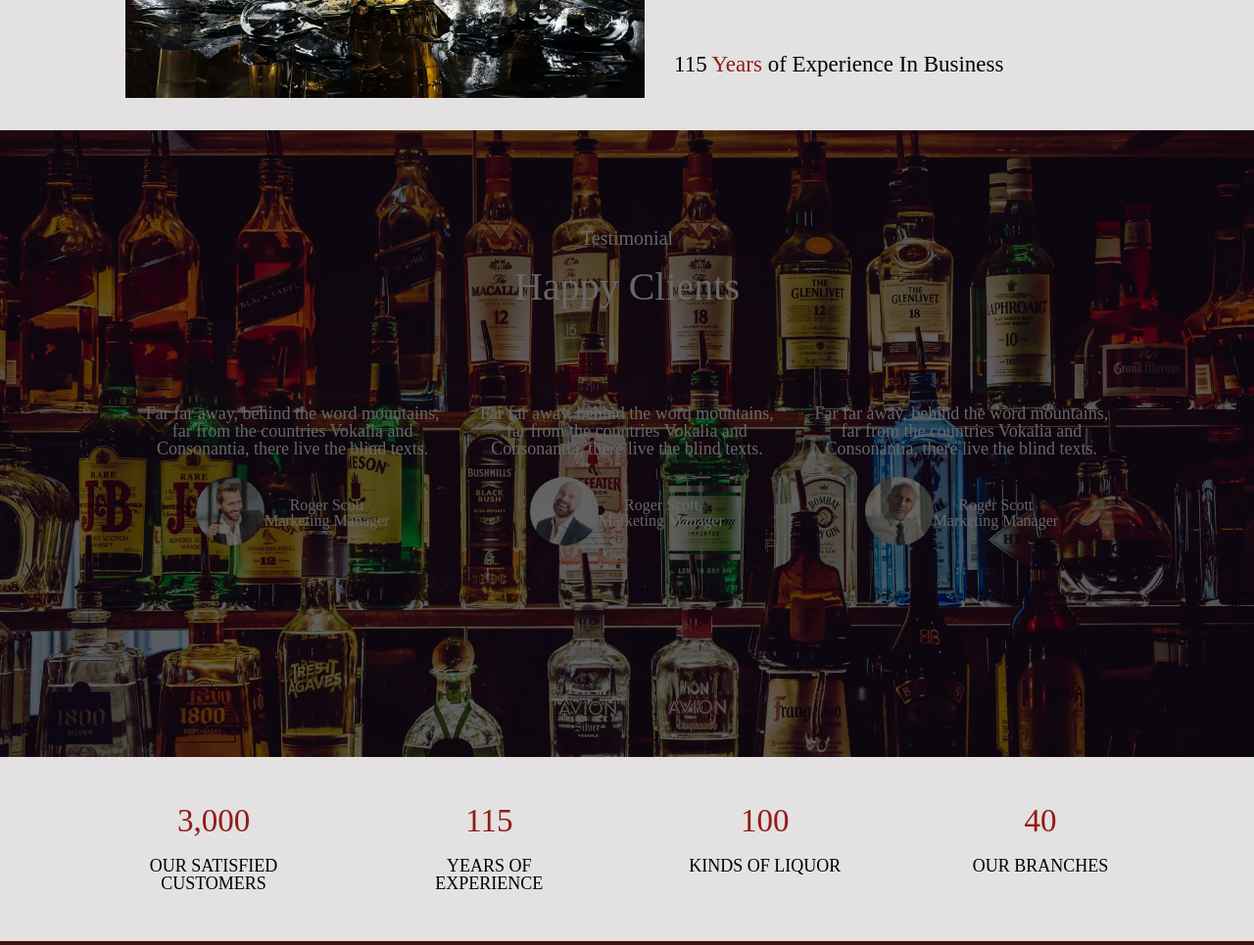
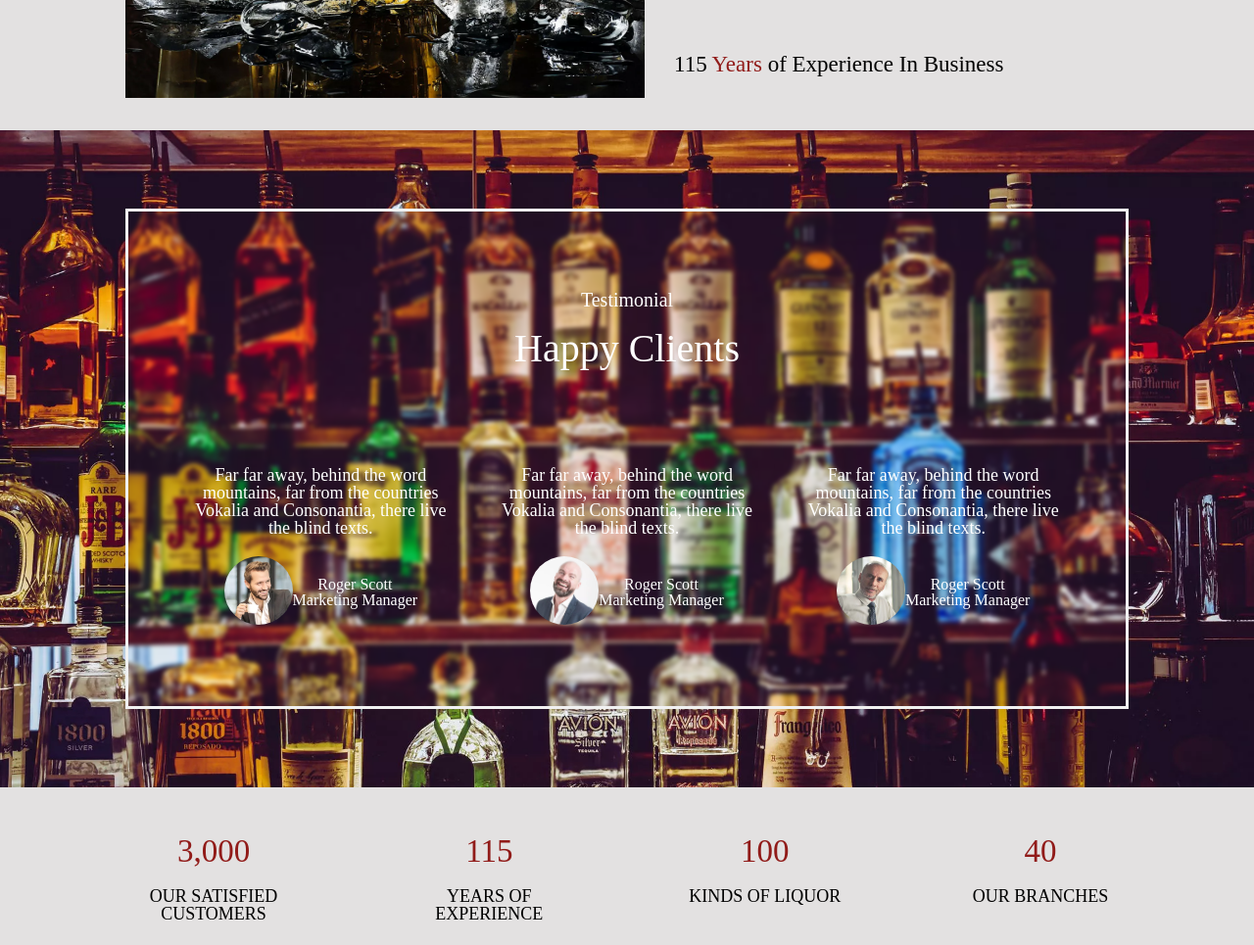
Before and after one commit to losab/project, a plain HTML site: page about.html in a window 1280 px wide. Shown: the part 1220-2185 px from the top of the page at 98% size. Drawn offline with Linux system fonts and the light colour scheme.

Commit message:
about page

```diff
--- a/css/about.css
+++ b/css/about.css
@@ -88,18 +88,21 @@
 /*section*/
 .feedback {
     background-image: url('../images/alcoholbar.webp');
+
     background-size: cover;
     background-position:center;
     background-attachment:fixed;
-    filter: brightness(40%);
     z-index: 1000;
-    height: 80vh;
+    height: 100%;
+    padding: 80px 0;
 }
 .feedback-box {
     color: #fff;
     text-align: center;
     flex-direction: column;
-    padding-top: 100px;
+    padding: 80px 40px;
+    border: 3px solid #f1f1f1;
+    backdrop-filter: blur(2px);
 }
 .clients-box {
     display: flex;
```
Also changed, not shown: 1 other file.
